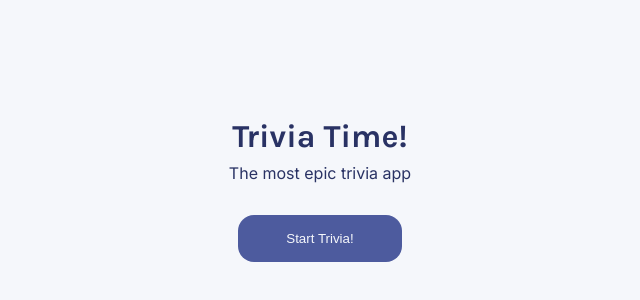
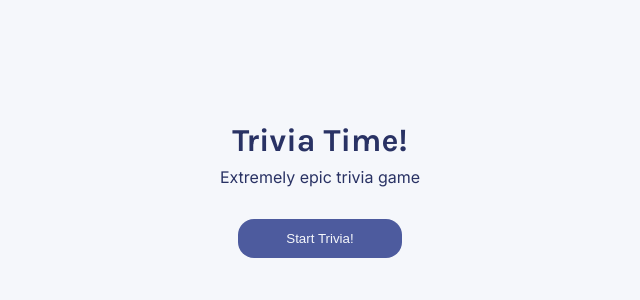
Before and after one commit to spockb/quizzical-app, a React (Vite) app: page / in a window 1280 px wide. Shown: the part 210-510 px from the top of the page, without its empty margins (320-960 px from the left). Built offline with nearby package versions, Linux system fonts and the light colour scheme.

Commit message:
added quizSubmitted state and refactored quiz

```diff
--- a/package.json
+++ b/package.json
@@ -10,6 +10,7 @@
     "preview": "vite preview"
   },
   "dependencies": {
+    "clsx": "^2.1.1",
     "html-entities": "^2.6.0",
     "react": "^19.1.0",
     "react-dom": "^19.1.0"
--- a/src/App.jsx
+++ b/src/App.jsx
@@ -1,4 +1,5 @@
 import { useState } from "react";
+import { decode } from "html-entities";
 import StartQuiz from "./assets/components/StartQuiz";
 import Quiz from "./assets/components/Quiz.jsx";
 
@@ -6,27 +7,64 @@ import Quiz from "./assets/components/Quiz.jsx";
 
 function App() {
   const [quizData, setQuizData] = useState("");
+  const [selectedAnswers, setSelectedAnswers] = useState("");
+  const [isQuizSubmitted, setIsQuizSubmitted] = useState(false);
 
   async function newQuiz() {
     const res = await fetch(
       "https://opentdb.com/api.php?amount=5&difficulty=easy&type=multiple"
     );
-    const data = await res.json();
-    setQuizData(data);
+    const rawData = await res.json();
+    const cleanedData = processQuizData(rawData);
+    setQuizData(cleanedData);
+    setSelectedAnswers("");
+    setIsQuizSubmitted(false);
+  }
+
+  function processQuizData(rawData) {
+    return rawData.results.map((item) => {
+      const correct = decode(item.correct_answer);
+      const incorrect = item.incorrect_answers.map(decode);
+      const question = decode(item.question);
+
+      return {
+        question,
+        correctAnswer: correct,
+        incorrectAnswers: incorrect,
+        allAnswers: insertRandomly(incorrect, correct),
+      };
+    });
+  }
+
+  function insertRandomly(incorrectAnswers, correctAnswer) {
+    const all = [...incorrectAnswers];
+    const randIndex = Math.floor(Math.random() * (all.length + 1));
+    all.splice(randIndex, 0, correctAnswer);
+    return all;
   }
 
   function handleSubmit(e) {
     e.preventDefault();
     const formData = new FormData(e.target);
-    const entries = Object.fromEntries(formData.entries());
-    console.log(entries);
+    const entriesObj = Object.fromEntries(formData.entries());
+    const entriesArr = Object.values(entriesObj);
+    setSelectedAnswers(entriesArr);
+    setIsQuizSubmitted(true);
   }
 
   return (
     <>
       <div className="container">
-        {!quizData ? <StartQuiz onClick={newQuiz} /> : null}
-        {quizData ? <Quiz quizData={quizData} onSubmit={handleSubmit} /> : null}
+        {!quizData ? <StartQuiz newQuiz={newQuiz} /> : null}
+        {quizData ? (
+          <Quiz
+            quizData={quizData}
+            onSubmit={handleSubmit}
+            isQuizSubmitted={isQuizSubmitted}
+            selectedAnswers={selectedAnswers}
+            newQuiz={newQuiz}
+          />
+        ) : null}
       </div>
     </>
   );
--- a/src/assets/components/QuestionCard.jsx
+++ b/src/assets/components/QuestionCard.jsx
@@ -1,18 +1,36 @@
 import styles from "./QuestionCard.module.css";
-import { decode } from "html-entities";
+import clsx from "clsx";
 
-export default function QuestionCard({ question, answers, index }) {
+export default function QuestionCard({
+  question,
+  answers,
+  index,
+  selectedAnswer,
+  correctAnswer,
+  isQuizSubmitted,
+}) {
   const questionElements = answers.map((answer) => {
-    const decodedAnswer = decode(answer);
+    const statusClass = isQuizSubmitted
+      ? clsx({
+          [styles.correct]: answer === correctAnswer,
+          [styles.incorrect]:
+            answer === selectedAnswer && selectedAnswer !== correctAnswer,
+          [styles.disabled]: isQuizSubmitted,
+        })
+      : "";
+
     return (
-      <div key={decodedAnswer}>
+      <div key={answer}>
         <input
+          disabled={isQuizSubmitted}
           type="radio"
-          id={decodedAnswer}
+          id={answer}
           name={index}
-          value={decodedAnswer}
+          value={answer}
         />
-        <label htmlFor={decodedAnswer}>{decodedAnswer}</label>
+        <label className={statusClass} htmlFor={answer}>
+          {answer}
+        </label>
       </div>
     );
   });
--- a/src/assets/components/QuestionCard.module.css
+++ b/src/assets/components/QuestionCard.module.css
@@ -39,3 +39,21 @@ input[type="radio"]:checked + label {
   background-color: #d6dbf5;
   border: 1px solid #d6dbf5;
 }
+
+.disabled {
+  border: 1px solid #4d5b9e;
+  color: #4d5b9e;
+  cursor: default;
+}
+
+.incorrect {
+  background-color: #f8bcbc;
+  border: 1px solid #f8bcbc;
+  cursor: default;
+}
+
+.correct {
+  background-color: #94d7a2;
+  border: 1px solid #94d7a2;
+  cursor: default;
+}
--- a/src/assets/components/Quiz.jsx
+++ b/src/assets/components/Quiz.jsx
@@ -1,28 +1,47 @@
 import QuestionCard from "./QuestionCard";
-import { insertRandomly } from "../utils";
-import { decode } from "html-entities";
 import styles from "./Quiz.module.css";
 
-export default function Quiz({ quizData, onSubmit }) {
-  const QuestionsElement = quizData?.results?.map((item, index) => {
-    const allAnswers = insertRandomly(
-      item.incorrect_answers,
-      item.correct_answer
-    );
+export default function Quiz({
+  quizData,
+  onSubmit,
+  selectedAnswers,
+  isQuizSubmitted,
+  newQuiz,
+}) {
+  const correctAnswers = quizData.map((item) => item.correctAnswer);
+  const guessedCorrect =
+    isQuizSubmitted &&
+    selectedAnswers.filter((item, i) => correctAnswers[i] === item);
+  const numberCorrect = isQuizSubmitted && guessedCorrect.length;
+
+  const QuestionsElement = quizData.map((item, i) => {
     return (
       <QuestionCard
-        key={index}
-        index={index}
-        question={decode(item.question)}
-        answers={allAnswers}
+        key={i}
+        index={i}
+        question={item.question}
+        answers={item.allAnswers}
+        selectedAnswer={selectedAnswers[i]}
+        correctAnswer={correctAnswers[i]}
+        isQuizSubmitted={isQuizSubmitted}
       />
     );
   });
+
   return (
     <section>
       <form onSubmit={onSubmit}>
-        <div className="questions">{QuestionsElement}</div>
-        <input type="submit" value="Check answers" />
+        <div className={styles.questions}>{QuestionsElement}</div>
+        {!isQuizSubmitted ? (
+          <input type="submit" value="Check answers" />
+        ) : (
+          <div className={styles.results}>
+            <span>You scored {numberCorrect}/5 correct answers</span>
+            <button className={styles.button} type="button" onClick={newQuiz}>
+              Play again
+            </button>
+          </div>
+        )}
       </form>
     </section>
   );
--- a/src/assets/components/Quiz.module.css
+++ b/src/assets/components/Quiz.module.css
@@ -5,7 +5,7 @@ form {
   justify-content: center;
 }
 
-div.questions {
+.questions {
   display: flex;
   flex-direction: column;
   align-items: start;
@@ -26,3 +26,27 @@ input[type="submit"] {
 input[type="submit"]:hover {
   background-color: #344f89;
 }
+
+.results {
+  display: flex;
+  flex-direction: row;
+  gap: 2rem;
+}
+
+.results span {
+  font-weight: 700;
+}
+
+button {
+  background-color: #4d5b9e;
+  color: #f5f7fb;
+  border: none;
+  border-radius: 1rem;
+  padding: 0.75rem 3rem;
+  font-weight: 500;
+  cursor: pointer;
+}
+
+button:hover {
+  background-color: #344f89;
+}
--- a/src/assets/components/StartQuiz.jsx
+++ b/src/assets/components/StartQuiz.jsx
@@ -1,12 +1,14 @@
 import styles from "./StartQuiz.module.css";
-export default function StartQuiz({ onClick }) {
+export default function StartQuiz({ newQuiz }) {
   return (
     <>
       <section>
         <div>
           <h1>Trivia Time!</h1>
-          <p>The most epic trivia app</p>
-          <button onClick={onClick}>Start Trivia!</button>
+          <p>Extremely epic trivia game</p>
+          <button className={styles.button} onClick={newQuiz}>
+            Start Trivia!
+          </button>
         </div>
       </section>
     </>
--- a/src/assets/utils.js
+++ /dev/null
@@ -1,5 +0,0 @@
-export function insertRandomly(arr, item) {
-  const index = Math.floor(Math.random() * (arr.length + 1));
-  const newArr = [...arr.slice(0, index), item, ...arr.slice(index)];
-  return newArr;
-}
```
Also changed, not shown: 2 other files (tests, documents, lock files or other folders).
